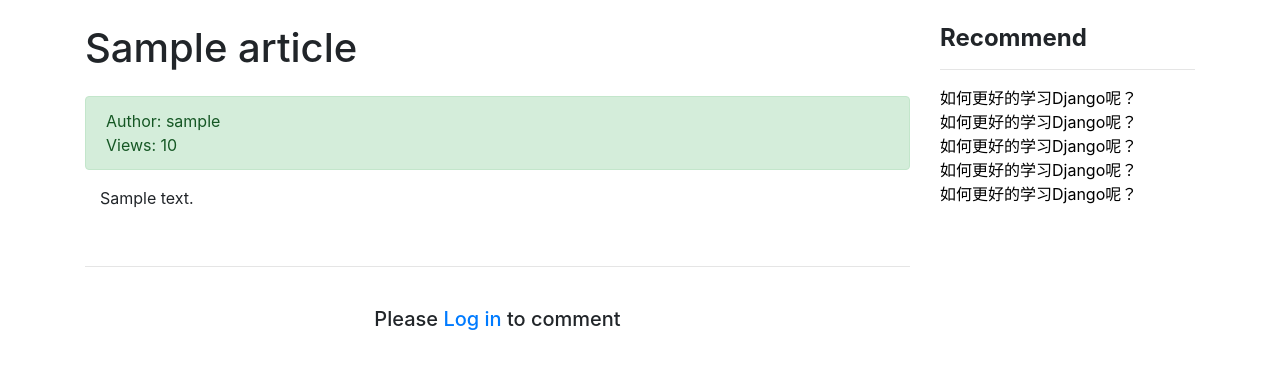
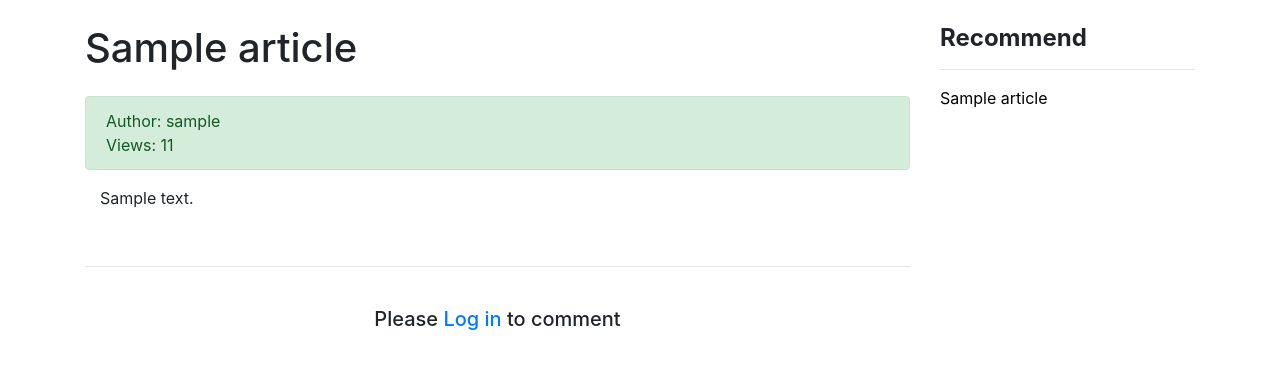
Before and after one commit to YanTszyafen/blog, a Django app: page /detail/?id=1 in a window 1280 px wide. Shown: the part 56-436 px from the top of the page. Run offline with Django 3.2, Linux system fonts and the light colour scheme; tables that the repository leaves empty hold one stand-in row (values such as "Sample post"); some libraries are stand-ins or nearby versions.

Commit message:
'recommend'

```diff
--- a/blog/home/views.py
+++ b/blog/home/views.py
@@ -71,12 +71,21 @@ class DetailView(View):
             article = Article.objects.get(id=id)
         except Article.DoesNotExist:
             return render(request,'404.html')
+        else:
+            article.total_views += 1
+            article.save()
+
         # 3. Query category data
         categories = ArticleCategory.objects.all()
+
+        # Query the top 10 article data
+        hot_articles = Article.objects.order_by('-total_views')[:9]
+
         # 4. Translate data to templates
         context = {
             'categories':categories,
             'category':article.category,
-            'article':article
+            'article':article,
+            'hot_articles':hot_articles
         }
         return render(request,'detail.html',context=context)
--- a/blog/templates/detail.html
+++ b/blog/templates/detail.html
@@ -154,16 +154,14 @@
             </div>
 
         </div>
-        <!-- 推荐 -->
+
         <div class="col-3 mt-4" id="sidebar" class="sidebar">
             <div class="sidebar__inner">
                     <h4><strong>Recommend</strong></h4>
                     <hr>
-                    <a href="#" style="color: black">如何更好的学习Django呢？</a><br>
-                    <a href="#" style="color: black">如何更好的学习Django呢？</a><br>
-                    <a href="#" style="color: black">如何更好的学习Django呢？</a><br>
-                    <a href="#" style="color: black">如何更好的学习Django呢？</a><br>
-                    <a href="#" style="color: black">如何更好的学习Django呢？</a><br>
+                    {% for hot_article in hot_articles %}
+                        <a href="{% url 'home:detail' %}?id={{ hot_article.id }}" style="color: black">{{ hot_article.title }}</a><br>
+                    {% endfor %}
             </div>
         </div>
     </div>
```
